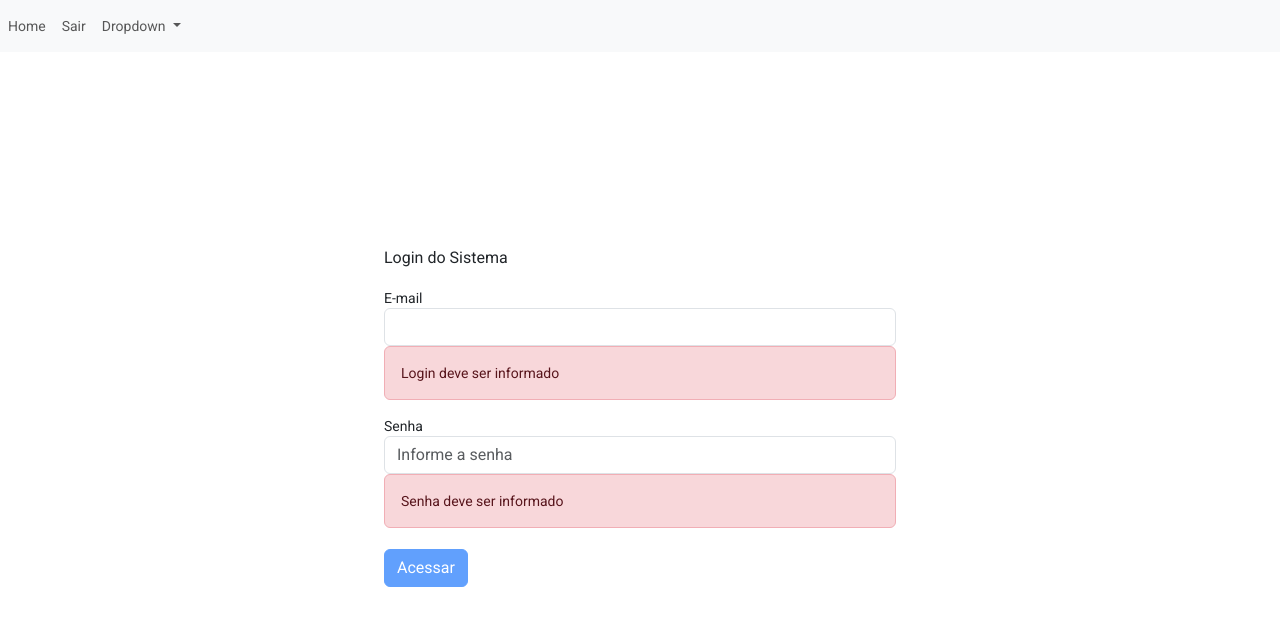
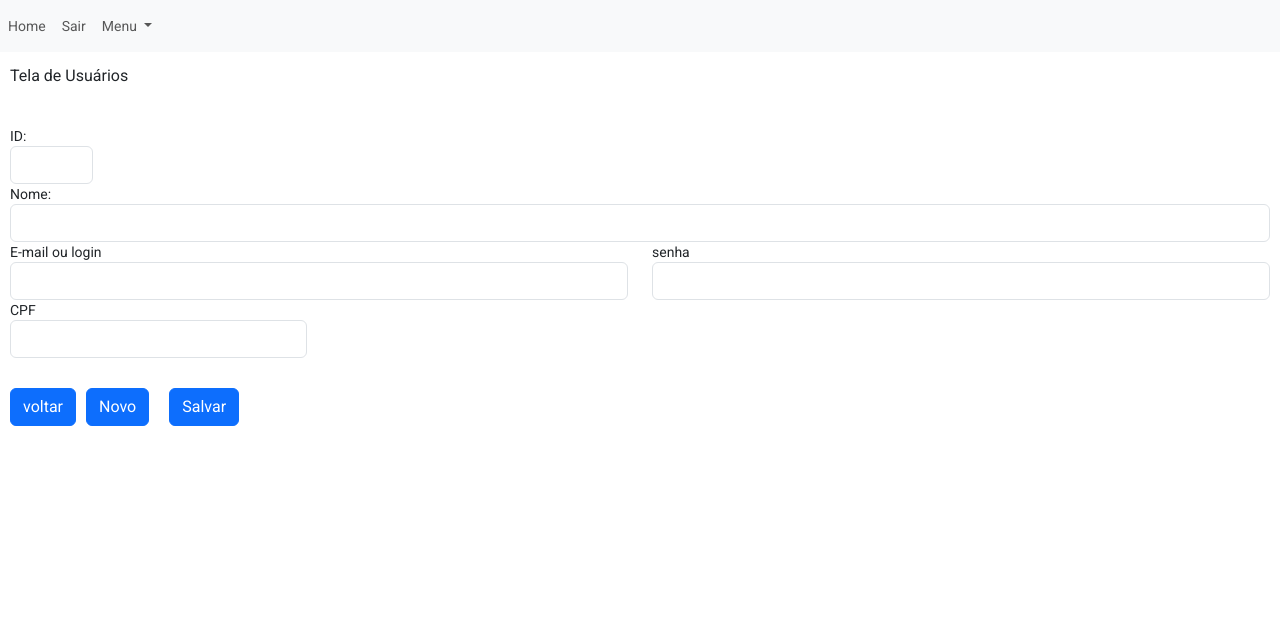
Before and after one commit to JustinoVini/cursospringrestapi, an Angular app in the folder spring-angular-front/: page /usuarioAdd in a window 1280 px wide. Shown: the top 626 px of the page. Built offline with nearby package versions, Linux system fonts and the light colour scheme; sample sign-in values are in the browser's storage.

Commit message:
Criando o formulario

```diff
--- a/spring-angular-front/src/app/app-routing.module.ts
+++ b/spring-angular-front/src/app/app-routing.module.ts
@@ -3,13 +3,15 @@ import { RouterModule, Routes } from '@angular/router';
 import { HomeComponent } from './components/home/home.component';
 import { LoginComponent } from './components/login/login.component';
 import { UsuariosComponent } from './components/usuarios/usuarios.component';
+import { UsuarioAddComponent } from './components/usuarios/usuario-add/usuario-add.component';
 
 const routes: Routes = [
   { path: 'home', component: HomeComponent },
   { path: 'login', component: LoginComponent },
   { path: 'usuarios', component: UsuariosComponent },
+  { path: 'usuarioAdd', component: UsuarioAddComponent },
+  { path: 'usuarioAdd/:id', component: UsuarioAddComponent },
   { path: '', component: LoginComponent, pathMatch: 'full' },
-  { path: '**', component: LoginComponent },
 ];
 
 @NgModule({
--- /dev/null
+++ b/spring-angular-front/src/app/components/usuarios/usuario-add/usuario-add.component.html
@@ -0,0 +1,40 @@
+<h3>Tela de Usuários</h3>
+<form>
+  <div class="row">
+    <div class="form-group col-md-1">
+      <label for="id">ID: </label>
+      <input type="text" class="form-control" id="id" readonly="true" autocomplete="false" />
+    </div>
+  </div>
+  <div class="row">
+    <div class="form-group col-md-12">
+      <label for="nome">Nome: </label>
+      <input type="text" class="form-control" id="nome" required="true" autocomplete="false" />
+    </div>
+  </div>
+  <div class="row">
+    <div class="form-group col-md-6">
+      <label for="login">E-mail ou login</label>
+      <input type="text" class="form-control" id="login" name="login" required="true" autocomplete="false" />
+    </div>
+    <div class="form-group col-md-6">
+      <label for="senha">senha</label>
+      <input type="password" class="form-control" id="senha" name="senha" required="true" autocomplete="false" />
+    </div>
+  </div>
+  <div class="row">
+    <div class="form-group col-md-3">
+      <label for="cpf">CPF</label>
+      <input type="text" class="form-control" id="cpf" name="cpf" required="true" autocomplete="false">
+    </div>
+  </div>
+  <br>
+  <div class="row">
+    <div class="col-md-6">
+      <button type="button" class="btn btn-primary" [routerLink]="['/usuarios']"
+        routerLinkActive="router-link-active">voltar</button>
+      <button type="button" class="btn btn-primary" style="margin: 10px;">Novo</button>
+      <button type="button" class="btn btn-primary" style="margin: 10px;">Salvar</button>
+    </div>
+  </div>
+</form>
--- /dev/null
+++ b/spring-angular-front/src/app/components/usuarios/usuario-add/usuario-add.component.scss
@@ -0,0 +1,7 @@
+h3 {
+  padding: 10px;
+}
+
+form {
+  padding: 10px;
+}
--- /dev/null
+++ b/spring-angular-front/src/app/components/usuarios/usuario-add/usuario-add.component.ts
@@ -0,0 +1,24 @@
+import { Component, OnInit } from '@angular/core';
+import { ActivatedRoute } from '@angular/router';
+
+@Component({
+  selector: 'app-usuario-add',
+  templateUrl: './usuario-add.component.html',
+  styleUrls: ['./usuario-add.component.scss']
+})
+export class UsuarioAddComponent implements OnInit {
+
+  id!: number;
+  operacao!: string;
+
+  constructor(private _routeActive: ActivatedRoute) { }
+
+  ngOnInit(): void {
+    const id = this._routeActive.snapshot.paramMap.get("id");
+
+    if (id != null) {
+      console.log("id" + id);
+    }
+  }
+
+}
--- a/spring-angular-front/src/app/components/usuarios/usuarios.component.html
+++ b/spring-angular-front/src/app/components/usuarios/usuarios.component.html
@@ -3,22 +3,25 @@
     <mat-card class="cartao mat-elevation-z4">
       <div class="row">
         <div class="col-md-10">
-          <mat-form-field appearance="outline" class="input-formulario">
-            <mat-label>Pesquisa por nome: </mat-label>
-            <input type="text" [(ngModel)]="nome" matInput/>
-          </mat-form-field>
+          <div class="input-group mb-3">
+            <input type="text" class="form-control" placeholder="pesquisa" aria-label="pesquisa"
+              aria-describedby="btn-pesquisar" [(ngModel)]="nome">
+            <button class="btn btn-primary" type="button" id="btn-pesquisar" (click)="consultarUsuarioPorNome()">
+              <i class="bi bi-search"></i></button>
+          </div>
         </div>
         <div class="col-md-2">
-          <div class="botao">
-            <button type="button" class="btn btn-primary" (click)="consultarUsuarioPorNome()">pesquisar</button>
-          </div>
+          <!-- <button (click)="openDialog(0, 'cadastrar')" class="btn btn-success" routerLinkActive="router-link-active"
+            type="button">Novo</button> -->
+          <button [routerLink]="['/usuarioAdd']" routerLinkActive="router-link-active" class="btn btn-success"
+            routerLinkActive="router-link-active" type="button">Novo</button>
         </div>
       </div>
       <div class="row">
         <table class="table">
           <thead class="table-info">
             <tr>
-              <th>Id</th>
+              <th style="text-align: center;">Id</th>
               <th>Nome</th>
               <th>CPF</th>
               <th style="text-align: center;">Ações</th>
@@ -26,13 +29,14 @@
           </thead>
           <tbody>
             <tr *ngFor="let row of usuarios">
-              <td>{{ row.id }}</td>
+              <td style="text-align: center;">{{ row.id }}</td>
               <td>{{ row.nome }}</td>
               <td>{{ row.cpf }}</td>
               <td>
                 <div class="acoes">
                   <i (click)="deleteUsuario(row.id)" style="color: #ff0000;" class="bi bi-trash"></i>
-                  <i style="color: #ffa500;" class="bi bi-pencil-square"></i>
+                  <i [routerLink]="['/usuarioAdd', row.id]" routerLinkActive="router-link-active"
+                    style="color: #ffa500;" class="bi bi-pencil-square"></i>
                 </div>
               </td>
             </tr>
--- a/spring-angular-front/src/app/layout/navbar/navbar.component.html
+++ b/spring-angular-front/src/app/layout/navbar/navbar.component.html
@@ -10,7 +10,7 @@
         </li>
         <li class="nav-item dropdown">
           <a class="nav-link dropdown-toggle" href="#" id="navbarDropdown" role="button" data-bs-toggle="dropdown" aria-expanded="false">
-            Dropdown
+            Menu
           </a>
           <ul class="dropdown-menu" aria-labelledby="navbarDropdown">
             <li><a class="dropdown-item" [routerLink]="['/usuarios']" routerLinkActive="router-link-active">Usuarios</a></li>
--- a/spring-angular-front/src/styles.scss
+++ b/spring-angular-front/src/styles.scss
@@ -23,3 +23,18 @@ body {
   -moz-box-shadow: -1px 4px 19px -5px rgba(0, 0, 0, 0.34);
   box-shadow: -1px 4px 19px -5px rgba(0, 0, 0, 0.34);
 }
+
+.full-screen-modal {
+  max-width: unset !important;
+  width: 100%;
+  height: 100%;
+  .mat-dialog-container {
+    max-width: 100vw;
+    max-height: 100vh;
+    height: 100%;
+    width: 100%;
+    .mat-dialog-content {
+      max-height: unset !important;
+    }
+  }
+}
```
Also changed, not shown: spring-angular-front/src/app/app.module.ts (+8 -3 lines), spring-angular-front/src/app/components/usuarios/usuarios.component.ts (+18 -1 lines), 1 other file (tests, documents, lock files or other folders).
